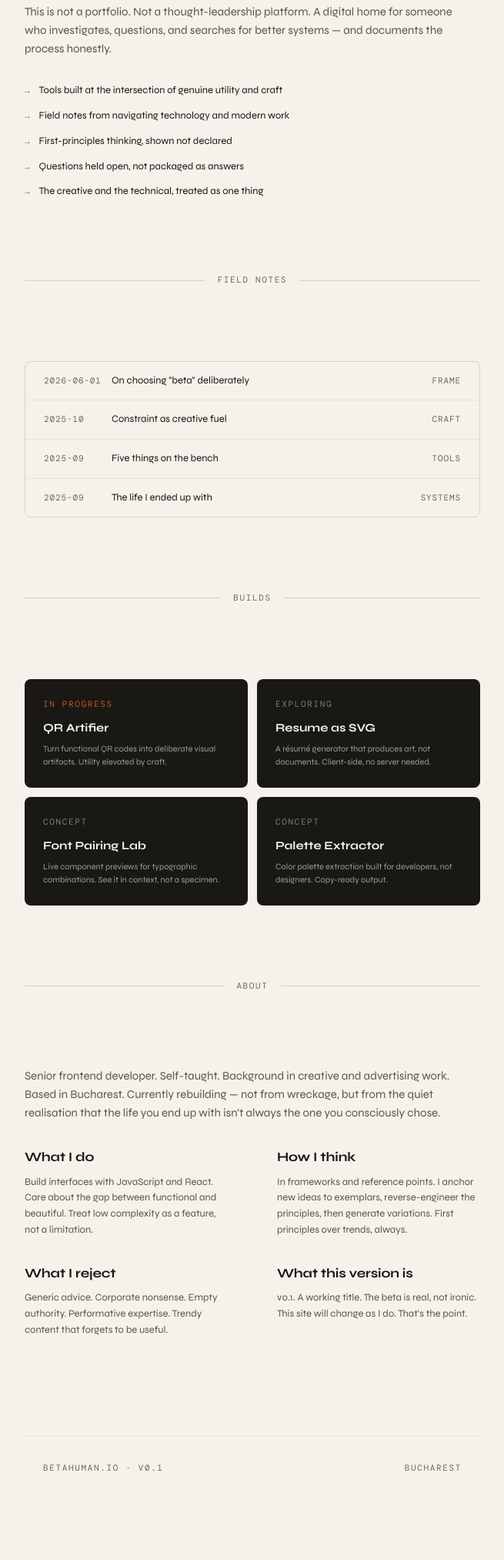
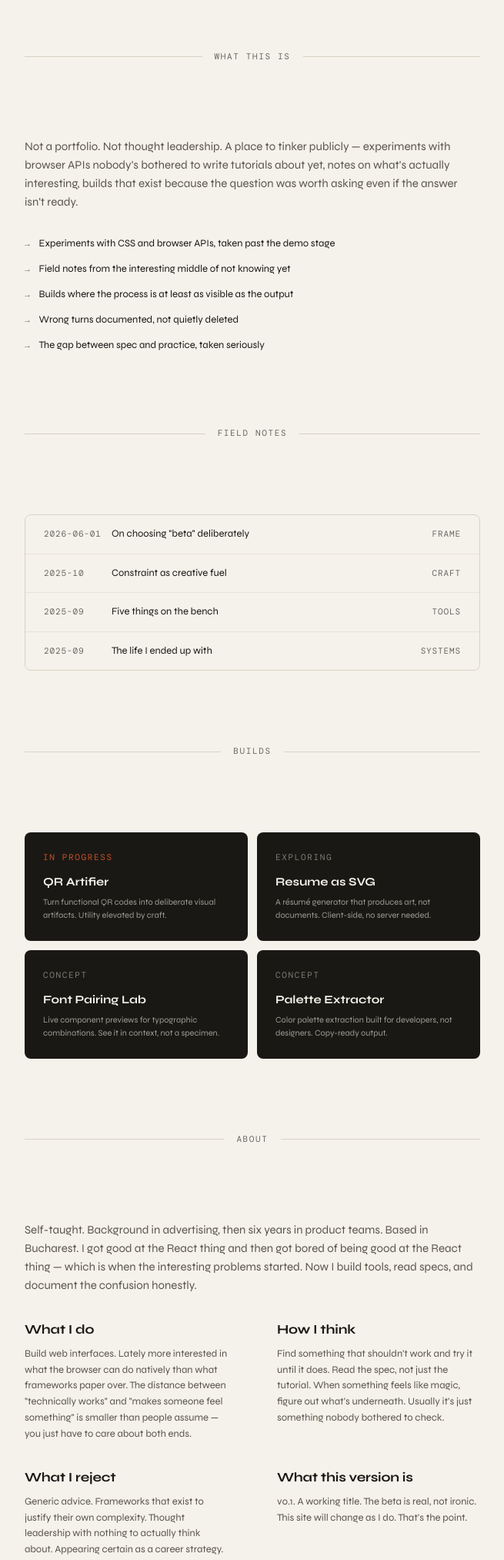
Before and after one commit to mellowrush/betahuman.io, an Astro site: page / in a window 1280 px wide. Shown: the part 734-2760 px from the top of the page at 77% size, without its empty margins (312-967 px from the left). Built offline with nearby package versions, Linux system fonts and the light colour scheme; Astro itself is replaced by a stand-in of ours.

Commit message:
copy: rewrite hero and about sections with authentic voice

```diff
--- a/src/pages/index.astro
+++ b/src/pages/index.astro
@@ -19,12 +19,15 @@ const notes = (await getCollection('notes')).sort((a, b) =>
       <section class="hero">
         <div class="hero-version">v0.1 · Bucharest · 2026</div>
         <h1 class="hero-headline">
-          Navigating technology,<br />
-          complexity, and <em>becoming.</em>
+          Six years building<br />
+          what the brief asked for.<br />
+          Now building what the question <em>requires.</em>
         </h1>
         <p class="hero-lead">
-          A senior frontend developer somewhere between who he ended up as
-          and who he's choosing to become. This is the map room.
+          Self-taught frontend dev. Started in advertising, spent six years in
+          product teams, now deliberately off the known path. I'm more interested
+          in what the platform can do than what the abstraction can hide.
+          This is where I figure that out, out loud.
         </p>
         <blockquote class="hero-manifesto">
           Not finished. Not final. Still becoming.
@@ -41,16 +44,17 @@ const notes = (await getCollection('notes')).sort((a, b) =>
       <!-- SIGNAL -->
       <section>
         <p class="signal-intro">
-          This is not a portfolio. Not a thought-leadership platform.
-          A digital home for someone who investigates, questions,
-          and searches for better systems — and documents the process honestly.
+          Not a portfolio. Not thought leadership. A place to tinker publicly —
+          experiments with browser APIs nobody's bothered to write tutorials about yet,
+          notes on what's actually interesting, builds that exist because the
+          question was worth asking even if the answer isn't ready.
         </p>
         <ul class="signal-list">
-          <li>Tools built at the intersection of genuine utility and craft</li>
-          <li>Field notes from navigating technology and modern work</li>
-          <li>First-principles thinking, shown not declared</li>
-          <li>Questions held open, not packaged as answers</li>
-          <li>The creative and the technical, treated as one thing</li>
+          <li>Experiments with CSS and browser APIs, taken past the demo stage</li>
+          <li>Field notes from the interesting middle of not knowing yet</li>
+          <li>Builds where the process is at least as visible as the output</li>
+          <li>Wrong turns documented, not quietly deleted</li>
+          <li>The gap between spec and practice, taken seriously</li>
         </ul>
       </section>
 
@@ -129,26 +133,31 @@ const notes = (await getCollection('notes')).sort((a, b) =>
       <!-- ABOUT -->
       <section id="about">
         <p class="signal-intro">
-          Senior frontend developer. Self-taught. Background in creative and advertising work.
-          Based in Bucharest. Currently rebuilding — not from wreckage, but from the quiet
-          realisation that the life you end up with isn't always the one you consciously chose.
+          Self-taught. Background in advertising, then six years in product teams.
+          Based in Bucharest. I got good at the React thing and then got bored
+          of being good at the React thing — which is when the interesting problems started.
+          Now I build tools, read specs, and document the confusion honestly.
         </p>
         <div class="about-grid">
           <div class="about-block">
             <h3>What I do</h3>
-            <p>Build interfaces with JavaScript and React. Care about the gap between
-            functional and beautiful. Treat low complexity as a feature, not a limitation.</p>
+            <p>Build web interfaces. Lately more interested in what the browser
+            can do natively than what frameworks paper over. The distance between
+            "technically works" and "makes someone feel something" is smaller than
+            people assume — you just have to care about both ends.</p>
           </div>
           <div class="about-block">
             <h3>How I think</h3>
-            <p>In frameworks and reference points. I anchor new ideas to exemplars,
-            reverse-engineer the principles, then generate variations. First principles
-            over trends, always.</p>
+            <p>Find something that shouldn't work and try it until it does. Read
+            the spec, not just the tutorial. When something feels like magic,
+            figure out what's underneath. Usually it's just something nobody
+            bothered to check.</p>
           </div>
           <div class="about-block">
             <h3>What I reject</h3>
-            <p>Generic advice. Corporate nonsense. Empty authority. Performative expertise.
-            Trendy content that forgets to be useful.</p>
+            <p>Generic advice. Frameworks that exist to justify their own
+            complexity. Thought leadership with nothing to actually think about.
+            Appearing certain as a career strategy.</p>
           </div>
           <div class="about-block">
             <h3>What this version is</h3>
```
